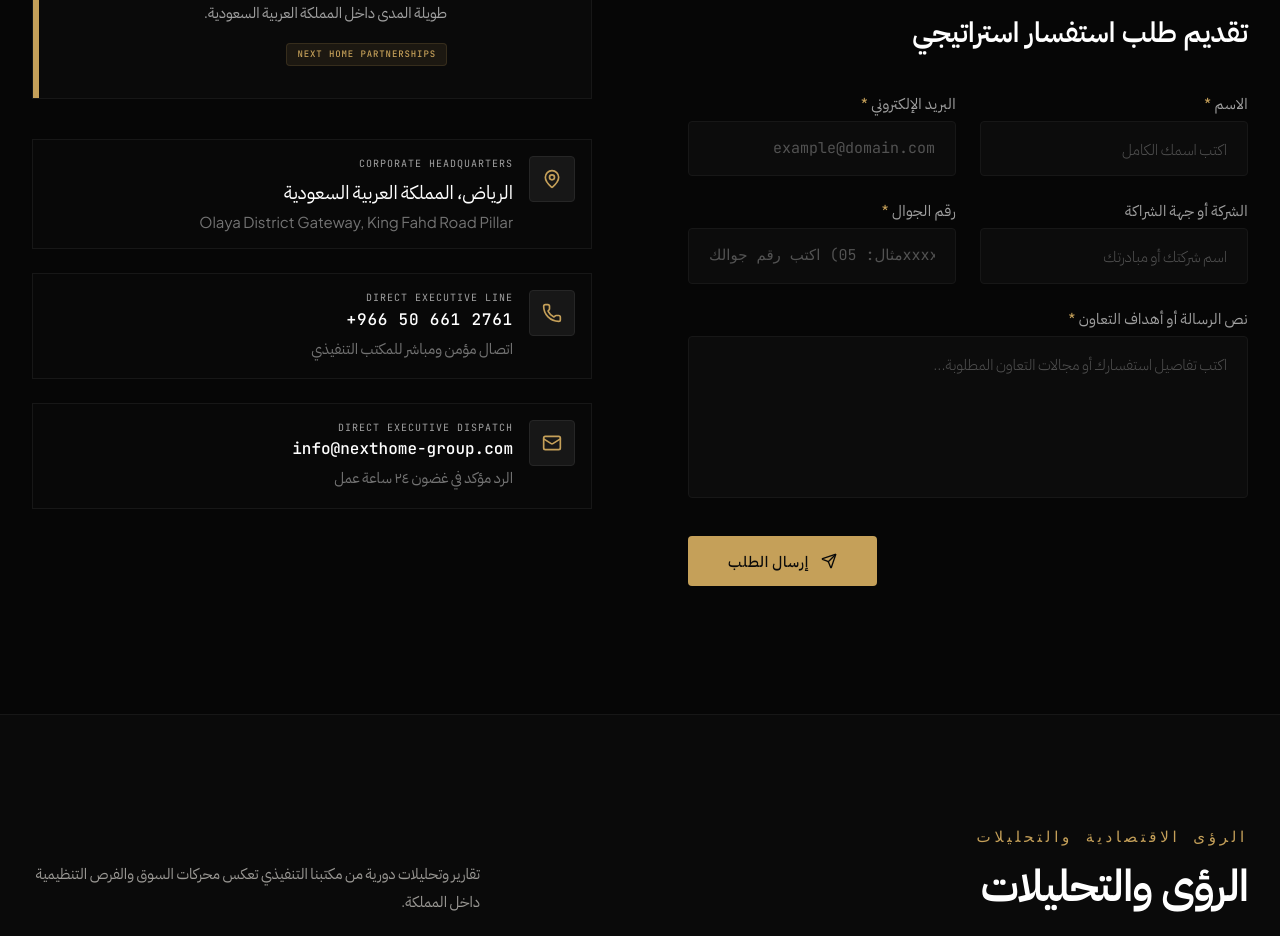
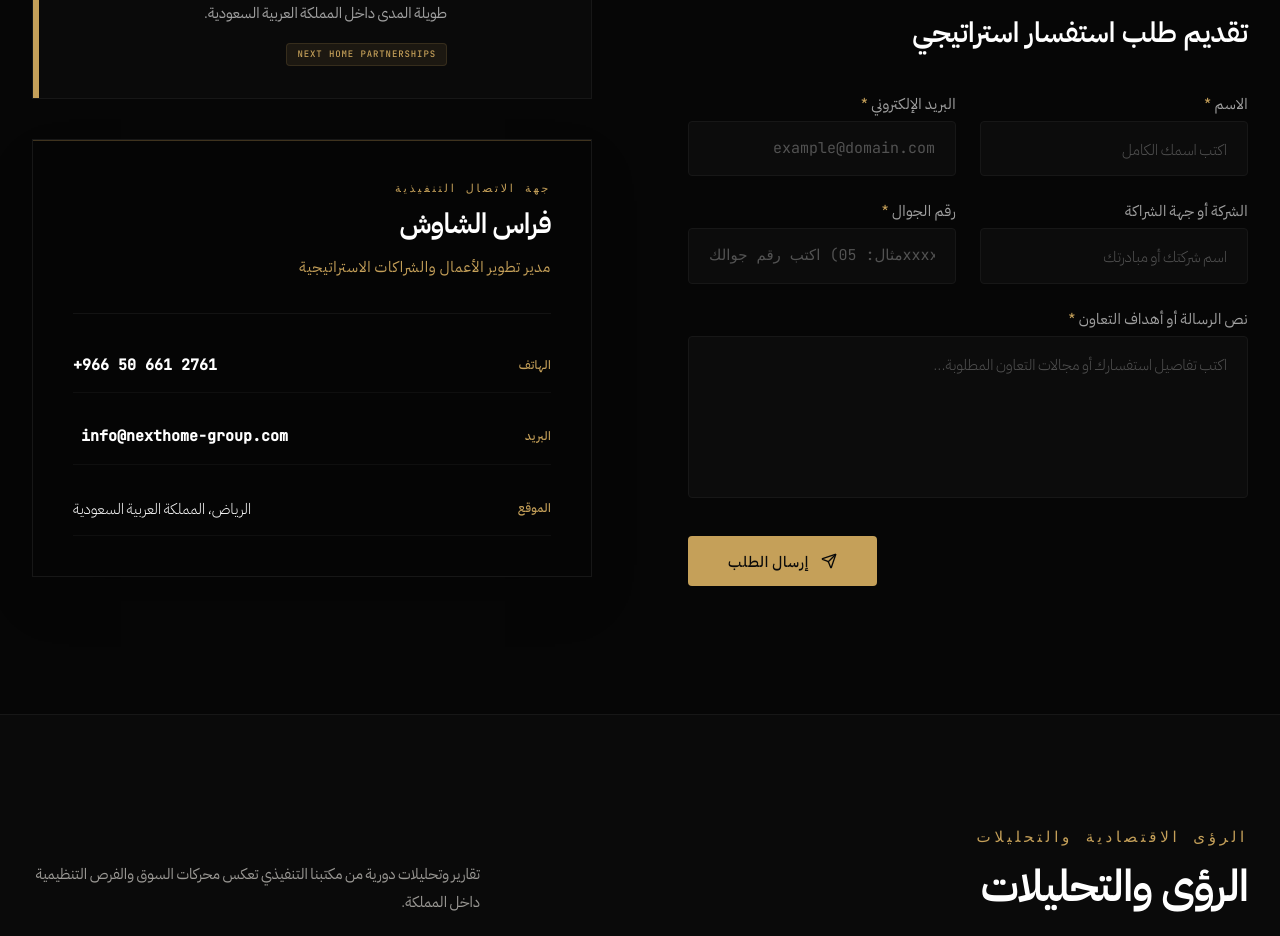
Before and after one commit to friasalshowsh-commits/-NEXT-HOME1, a React (Vite) app: page / in a window 1280 px wide. Shown: the part 6180-7116 px from the top of the page. Built offline with nearby package versions, Linux system fonts and the light colour scheme.

Commit message:
feat: update executive contact card UI
Replace existing contact block with a refined, high-end executive card design consistent with luxury branding requirements.

```diff
--- a/src/App.tsx
+++ b/src/App.tsx
@@ -1223,54 +1223,71 @@ export default function App() {
 
               </div>
 
-              {/* Verified contact connections block */}
-              <div className="space-y-6">
-
-                {/* Line 1: Address location */}
-                <div className="flex items-start gap-4 p-4 border border-neutral-900 hover:border-gold-500/20 bg-neutral-950/60 transition-colors">
-                  <div className="p-3 bg-neutral-900 border border-neutral-800 rounded-sm text-gold-500 shrink-0">
-                    <MapPin className="w-5 h-5" />
+              {/* Executive Contact Card matching the uploaded luxury format */}
+              <div
+                className="border border-neutral-900 bg-[#050505] p-8 sm:p-10 relative overflow-hidden shadow-2xl"
+                dir={lang === 'ar' ? 'rtl' : 'ltr'}
+              >
+                {/* Accent thin line on top to match high-end card styling */}
+                <div className="absolute top-0 inset-x-0 h-[1px] bg-[#C5A059]/30"></div>
+
+                {/* Visual Header / Title matching raw image style */}
+                <div className="space-y-2 mb-8 text-right rtl:text-right ltr:text-left">
+                  <span className="font-mono text-[11px] uppercase tracking-[0.25em] text-[#C5A059] block font-medium">
+                    {lang === 'ar' ? 'جهة الاتصال التنفيذية' : 'Executive Contact'}
+                  </span>
+                  <h3 className={`text-3xl sm:text-4xl text-white font-medium tracking-tight leading-none mt-1 ${lang === 'ar' ? 'font-sans font-bold' : 'font-serif'}`}>
+                    {lang === 'ar' ? 'فراس الشاوش' : 'Firas Alshawsh'}
+                  </h3>
+                  <p className="text-xs sm:text-sm text-[#C5A059] tracking-wider font-light mt-2">
+                    {lang === 'ar' ? 'مدير تطوير الأعمال والشراكات الاستراتيجية' : 'Director of Business Development & Strategic Partnerships'}
+                  </p>
+                </div>
+
+                {/* Divider Line */}
+                <div className="w-full border-b border-neutral-900/80 mb-6"></div>
+
+                {/* Info Rows */}
+                <div className="space-y-4">
+
+                  {/* Phone Row */}
+                  <div className="flex justify-between items-center py-4 border-b border-neutral-900/60 hover:bg-neutral-900/10 transition-colors">
+                    <span className="text-[12px] text-[#C5A059] font-medium tracking-wide">
+                      {lang === 'ar' ? 'الهاتف' : 'Phone'}
+                    </span>
+                    <a
+                      href="tel:+966506612761"
+                      className="text-white text-sm sm:text-base font-semibold font-mono hover:text-[#C5A059] transition-colors"
+                      dir="ltr"
+                    >
+                      +966 50 661 2761
+                    </a>
                   </div>
-                  <div>
-                    <span className="text-[10px] font-mono text-neutral-400 uppercase tracking-widest block mb-0.5">Corporate Headquarters</span>
-                    <p className="text-white text-base font-light">{currentTrans.contact.location}</p>
-                    <p className="text-xs text-neutral-500 mt-0.5">Olaya District Gateway, King Fahd Road Pillar</p>
+
+                  {/* Email Row - Using Corporate Email info@nexthome-group.com as requested by user */}
+                  <div className="flex justify-between items-center py-4 border-b border-neutral-900/60 hover:bg-neutral-900/10 transition-colors">
+                    <span className="text-[12px] text-[#C5A059] font-medium tracking-wide">
+                      {lang === 'ar' ? 'البريد' : 'Email'}
+                    </span>
+                    <a
+                      href="mailto:info@nexthome-group.com"
+                      className="text-white text-sm sm:text-base font-semibold font-mono hover:text-[#C5A059] transition-colors break-all pl-2"
+                    >
+                      info@nexthome-group.com
+                    </a>
                   </div>
-                </div>
-
-                {/* Line 2: Mobile connection */}
-                <a
-                  href="tel:+966506612761"
-                  className="flex items-start gap-4 p-4 border border-neutral-900 hover:border-gold-500/20 bg-neutral-950/60 transition-colors group block"
-                >
-                  <div className="p-3 bg-neutral-900 border border-neutral-800 rounded-sm text-gold-500 shrink-0 group-hover:bg-gold-500/10 transition-colors">
-                    <Phone className="w-5 h-5" />
+
+                  {/* Location Row */}
+                  <div className="flex justify-between items-center py-4 border-b border-neutral-900/60 hover:bg-neutral-900/10 transition-colors">
+                    <span className="text-[12px] text-[#C5A059] font-medium tracking-wide">
+                      {lang === 'ar' ? 'الموقع' : 'Location'}
+                    </span>
+                    <span className="text-white text-sm sm:text-base font-light">
+                      {lang === 'ar' ? 'الرياض، المملكة العربية السعودية' : 'Riyadh, Saudi Arabia'}
+                    </span>
                   </div>
-                  <div className="text-right rtl:text-right ltr:text-left">
-                    <span className="text-[10px] font-mono text-neutral-400 uppercase tracking-widest block mb-0.5">Direct Executive Line</span>
-                    <p className="text-white text-base font-medium font-mono tracking-wider group-hover:text-gold-300 transition-colors inline-block" dir="ltr">
-                      {currentTrans.contact.phone}
-                    </p>
-                    <p className="text-xs text-neutral-500 mt-0.5 font-light block">{lang === 'ar' ? 'اتصال مؤمن ومباشر للمكتب التنفيذي' : 'Encrypted official line'}</p>
-                  </div>
-                </a>
-
-                {/* Line 3: Email connection */}
-                <a
-                  href="mailto:info@nexthome-group.com"
-                  className="flex items-start gap-4 p-4 border border-neutral-900 hover:border-gold-500/20 bg-neutral-950/60 transition-colors group block"
-                >
-                  <div className="p-3 bg-neutral-900 border border-neutral-800 rounded-sm text-gold-500 shrink-0 group-hover:bg-gold-500/10 transition-colors">
-                    <Mail className="w-5 h-5" />
-                  </div>
-                  <div className="break-all">
-                    <span className="text-[10px] font-mono text-neutral-400 uppercase tracking-widest block mb-0.5">Direct Executive Dispatch</span>
-                    <p className="text-white text-base font-medium font-mono group-hover:text-gold-300 transition-colors">
-                      {currentTrans.contact.email}
-                    </p>
-                    <p className="text-xs text-neutral-500 mt-0.5 font-light">{lang === 'ar' ? 'الرد مؤكد في غضون ٢٤ ساعة عمل' : 'Verified desk monitored daily'}</p>
-                  </div>
-                </a>
+
+                </div>
 
               </div>
 
```
